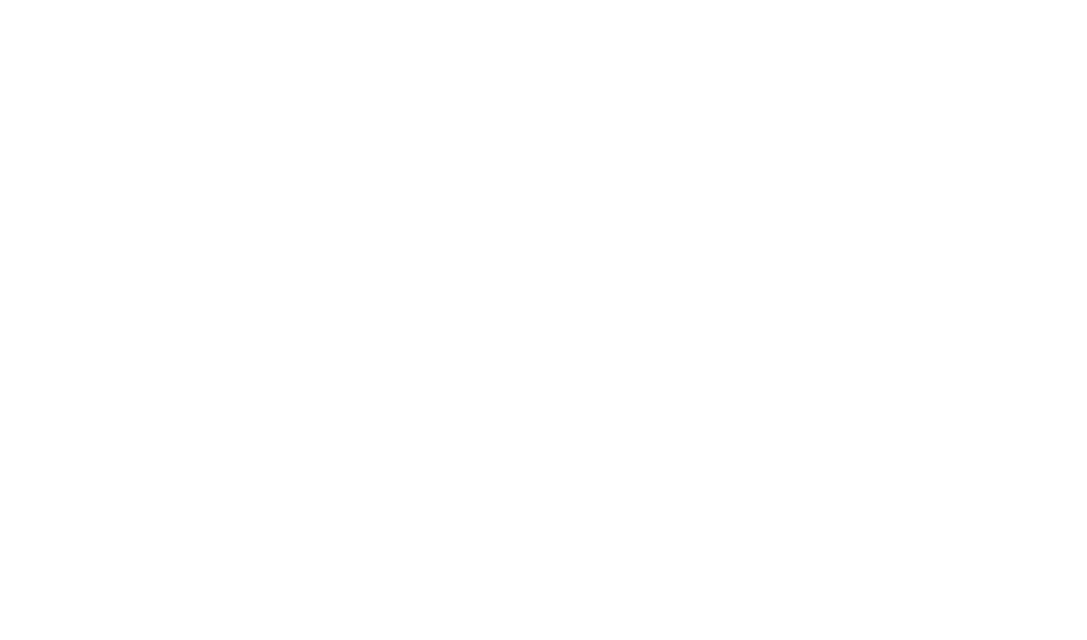
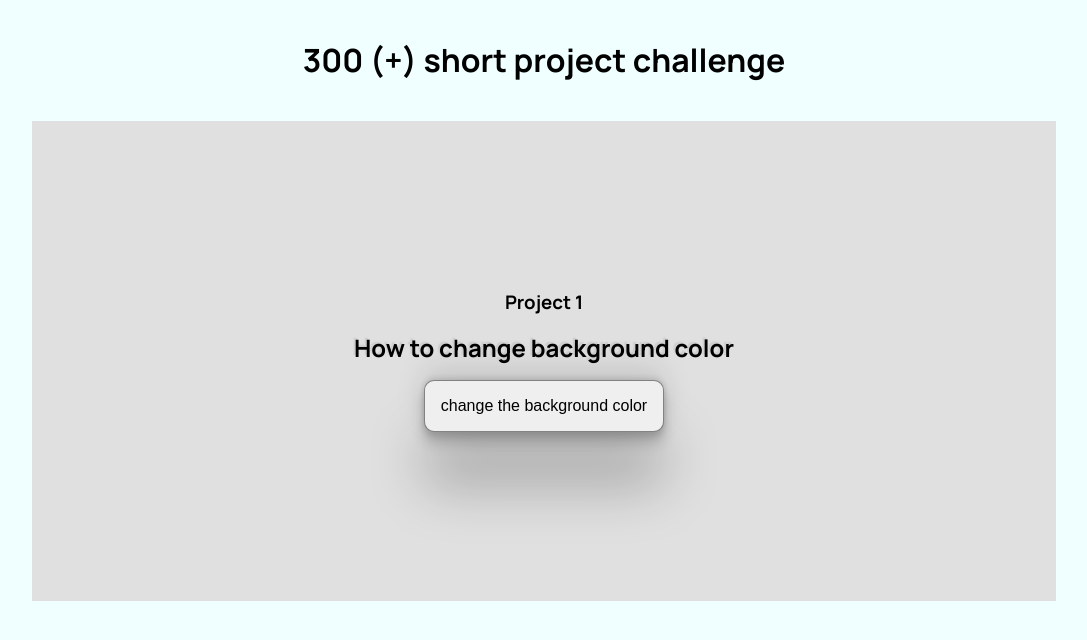
Before and after one commit to SUMITSARKAR89/300-plus-challenge, a plain HTML site: page index.html in a window 1280 px wide. Shown: the whole page, without its empty margins (96-1183 px from the left). Drawn offline with Linux system fonts and the light colour scheme; a web font is replaced by a local one.

Commit message:
chellenge 1: random change background color

```diff
--- a/300plus.js
+++ b/300plus.js
@@ -0,0 +1,47 @@
+// ----------- project one (for change body part)----------
+/*step=1 create function */
+/*step=2 add event listener */
+const btn = document.querySelector('#color-btn');
+
+function generateRandomCol (){
+    const r = Math.floor(Math.random() *255);
+    const g = Math.floor(Math.random() *255);
+    const b = Math.floor(Math.random() *255);
+
+    return `rgb(${r}, ${g}, ${b}`
+
+}
+
+btn.addEventListener("click", () => {
+    document.body.style.backgroundColor = generateRandomCol()
+} );
+
+// ----------- project one Other option (for change only selected part)----------
+// steps 1 create onload function
+
+const colorBtn = document.getElementById("color-btn");
+const createColor = document.getElementById("create-color");
+
+window.onload = () =>{
+    main();
+}
+
+// steps 2 generate random color function
+function generateRandomColor(){
+    const r = Math.floor(Math.random() *255);
+    const g = Math.floor(Math.random() *255);
+    const b = Math.floor(Math.random() *255);
+
+    return `rgb(${r}, ${g}, ${b}`
+}
+
+// steps 3 collect all necessary referances
+
+function main(){
+
+    colorBtn.addEventListener("click", function(){
+        let bgColor = generateRandomColor()
+        createColor.style.backgroundColor = bgColor;
+
+    })
+}
--- a/index.html
+++ b/index.html
@@ -22,19 +22,14 @@
     <title> 300(+) Plus challange about JavaScript  </title>
 </head>
 <body>
+   <h1>300 (+) short project challenge </h1>
+   <section id="create-color">
 
+    <h3>Project 1</h3>
+    <h2> How to change background color</h2>
+    <button id="color-btn"> change the background color</button>
 
-
-
-
-
-
-
-
-
-
-
-
+   </section>
 
 
 
--- a/style.css
+++ b/style.css
@@ -0,0 +1,67 @@
+
+*{
+    margin: 0;
+    padding: 0;
+    box-sizing: border-box;
+    list-style-type: none;
+    text-decoration: none;
+    transition: all 0.3s;
+}
+body{
+    width: 100%;
+    max-width: 100%;
+    height: auto;
+    font-family: "Manrope", sans-serif;
+    margin: 0 auto;
+    background-color: azure;
+
+}
+h1{
+    text-align: center;
+
+    margin: 3% 0;
+}
+section{
+    padding: 5px;
+    margin: 2%;
+    height: auto;
+    max-width: 100%;
+}
+#create-color{
+    max-width: 80%;
+    margin: 0 auto;
+    height: 60vh;
+    background-color: #e0dedeec;
+    text-align: center;
+    display: flex;
+    flex-direction: column;
+    align-items: center;
+    justify-content: center;
+    gap: 1rem;
+
+}
+h2{
+    text-shadow: -2px -2px 1px rgba(206,206,206,0.99);
+}
+
+/* =====================project 1========================= */
+/* =====================color btn========================= */
+#color-btn{
+    display: block;
+    border: 0;
+    outline: 0;
+    padding: 1rem;
+    margin: 0 auto;
+    border-radius: 10px;
+    border: 1px solid #00000075;
+    cursor: pointer;
+    transition: 0.4s;
+    font-size: 1rem;
+    box-shadow: rgba(0, 0, 0, 0.25) 0px 54px 55px, rgba(0, 0, 0, 0.12) 0px -12px 30px, rgba(0, 0, 0, 0.12) 0px 4px 6px, rgba(0, 0, 0, 0.17) 0px 12px 13px, rgba(0, 0, 0, 0.09) 0px -3px 5px;
+
+}
+#color-btn:hover{
+    margin: 2px 0 0 0;
+    color: antiquewhite;
+    background-color: black;
+}
```
